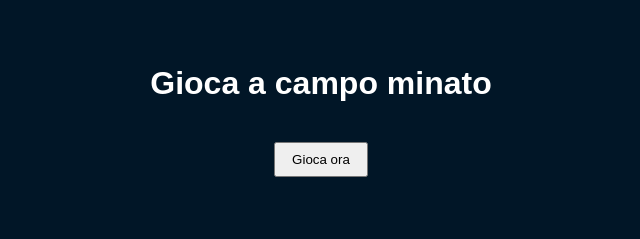
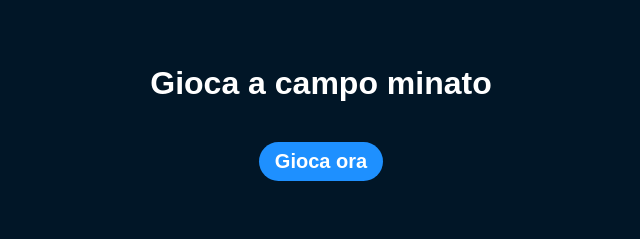
Before and after one commit to matteo-rossi90/js-campominato-grid, a plain HTML site: page index.html in a window 1280 px wide. Shown: the whole page, without its empty margins (319-959 px from the left). Drawn offline with Linux system fonts and the light colour scheme.

Commit message:
style: add new color to button

```diff
--- a/css/style.css
+++ b/css/style.css
@@ -51,6 +51,12 @@ h1{
     margin: 30px 0;
     cursor: pointer;
     padding: 8px 16px;
+    background-color: dodgerblue;
+    font-size: 20px;
+    color: white;
+    font-weight: 800;
+    border:none;
+    border-radius: 50px;
 }
 
 /* regole per impostare le celle */
```
Also changed, not shown: index.html (+1 -1 lines).
